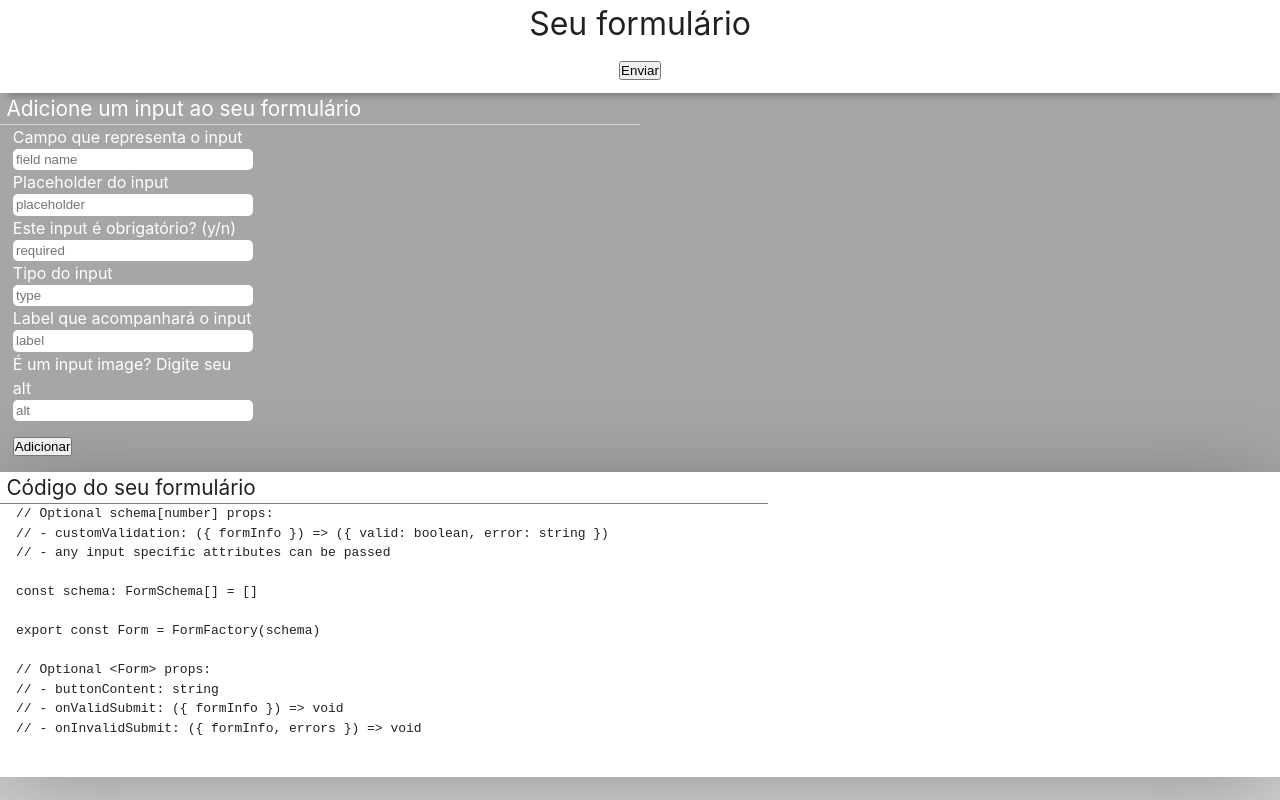
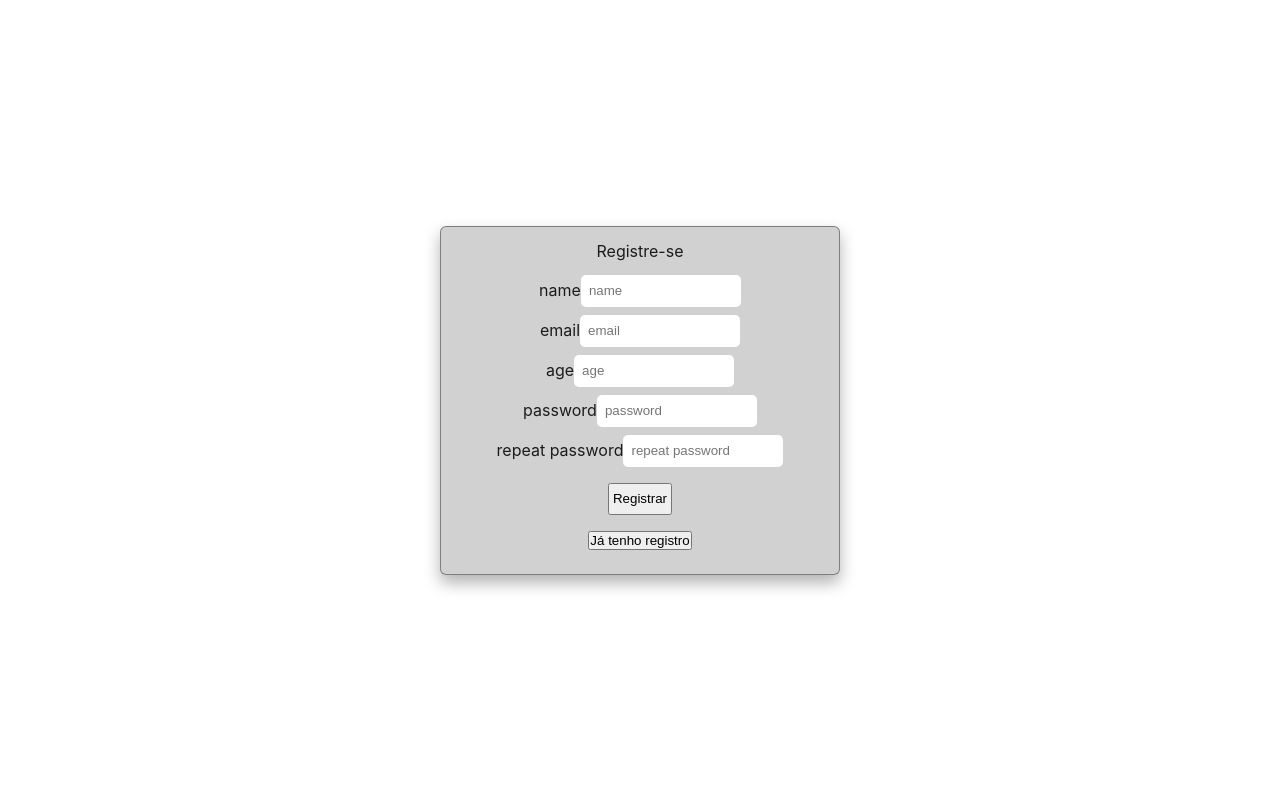
Before and after one commit to StructCE/our-react-components, a React (Vite) app: page / in a window 1280 px wide. Built offline with nearby package versions, Linux system fonts and the light colour scheme.

Commit message:
♻️ Utils jsx=> tsx

```diff
--- a/src/App.tsx
+++ b/src/App.tsx
@@ -1,7 +1,7 @@
-import { FormFactoryExample2 } from "./components/FormFactory/example2";
+import { FormFactoryExample } from "./components/FormFactory/example";
 
 function App() {
-  return <FormFactoryExample2 />;
+  return <FormFactoryExample />;
 }
 
 export default App;
--- a/src/components/FormFactory/example/utils.jsx
+++ b/src/components/FormFactory/example/utils.tsx
@@ -1,14 +1,19 @@
 import { useState } from "react";
 
+type current_user = {
+  email: string;
+  password: string;
+};
+
 export function useApiSimulator() {
-  const [users, setUsers] = useState([]);
+  const [users, setUsers] = useState<[]>([]);
   const api = {
-    post: (route, data) =>
+    post: (route: string, data: current_user) =>
       new Promise((resolve, reject) => {
         setTimeout(() => {
           if (route === "/users/create") {
-            const { user } = data;
-            if (users.find((u) => u.email === user.email)) {
+            const user: current_user = data;
+            if (users.find((u: current_user) => u.email === user.email)) {
               reject(new Error("Este email já está cadastrado"));
             } else {
               setUsers([...users, user]);
@@ -20,18 +25,21 @@ export function useApiSimulator() {
         }, 1000);
       }),
 
-    get: (route, data) =>
+    get: (route: string, data: current_user) =>
       new Promise((resolve, reject) => {
         setTimeout(() => {
           if (route === "/users/login") {
-            const { user } = data;
+            const user: current_user = data;
             if (
               users.find(
-                (u) => u.email === user.email && u.password === user.password
+                (u: current_user) =>
+                  u.email === user.email && u.password === user.password
               )
             ) {
               resolve(data);
-            } else if (users.find((u) => u.email === user.email)) {
+            } else if (
+              users.find((u: current_user) => u.email === user.email)
+            ) {
               reject(new Error("Senha incorreta"));
             } else {
               reject(new Error("Usuário não registrado"));
```
Also changed, not shown: src/components/FormFactory/example/styles.tsx (renamed from src/components/FormFactory/example/styles.jsx).
